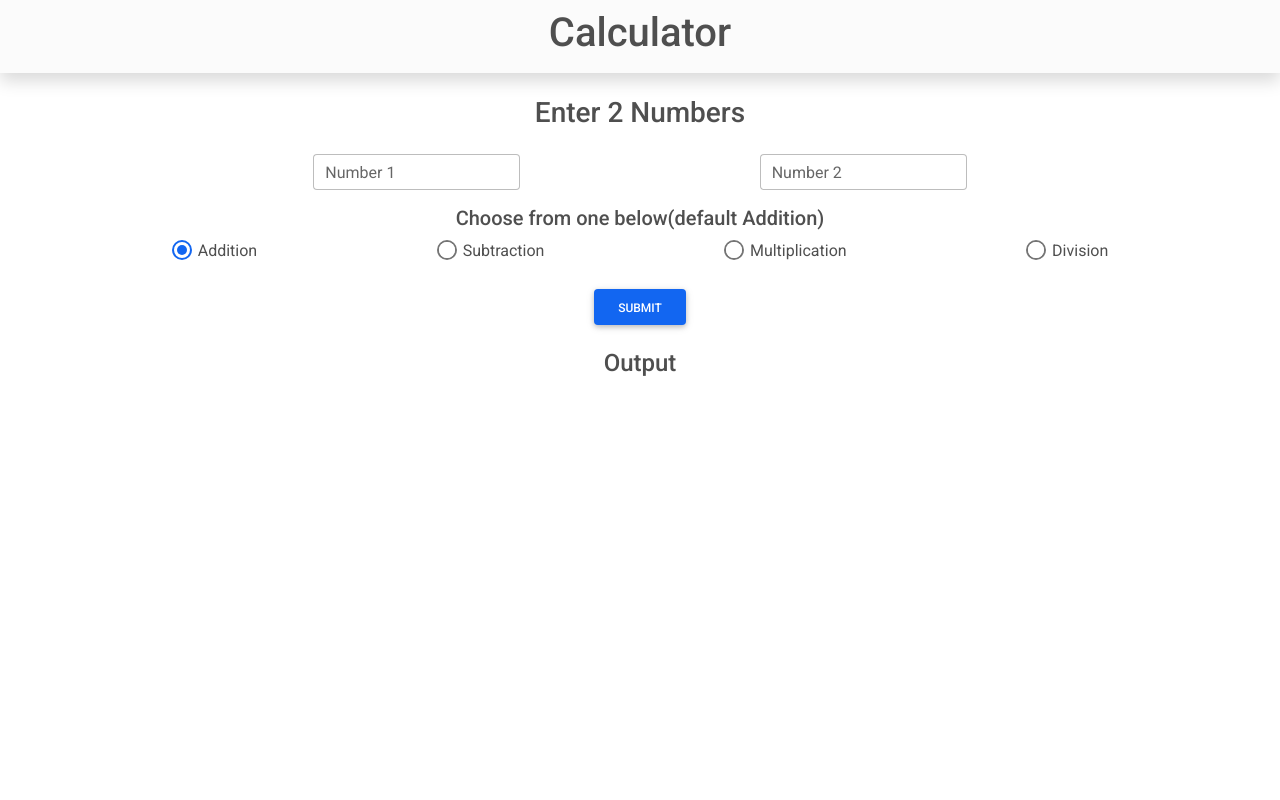
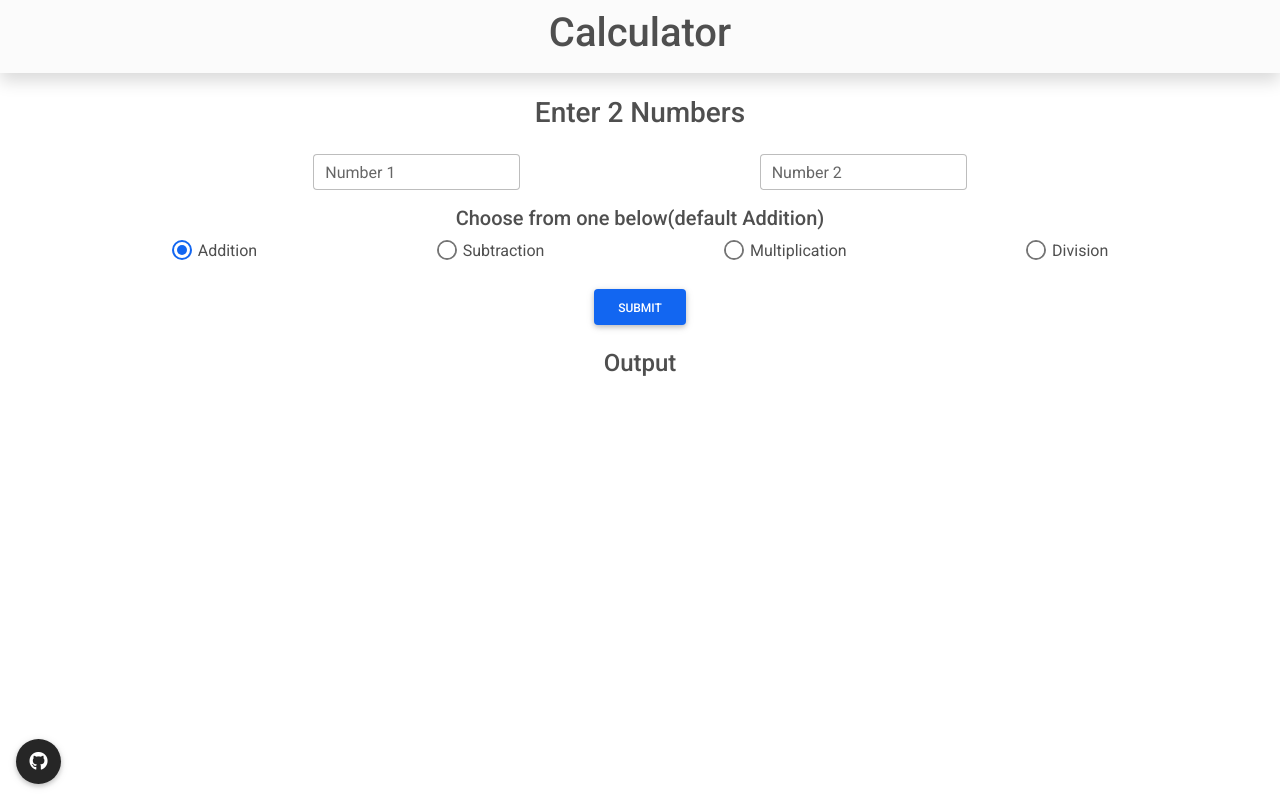
Before and after one commit to wrench1815/Calc, a plain HTML site: page index.html in a window 1280 px wide. Drawn offline with nearby package versions, Linux system fonts and the light colour scheme.

Commit message:
add repo link

```diff
--- a/index.html
+++ b/index.html
@@ -140,6 +140,17 @@
     </div>
     <!-- Main Container -->
 
+    <!-- Repo Link -->
+    <div class="p-3 position-fixed bottom-0">
+      <a
+        class="btn btn-dark btn-lg btn-floating"
+        href="https://github.com/wrench1815/Calc"
+        role="button"
+        ><i class="fab fa-github fa-lg"></i
+      ></a>
+    </div>
+    <!-- Repo Link -->
+
     <!-- MDB -->
     <script
       type="text/javascript"
```
